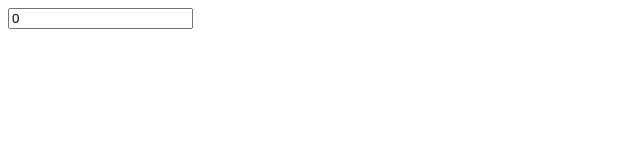
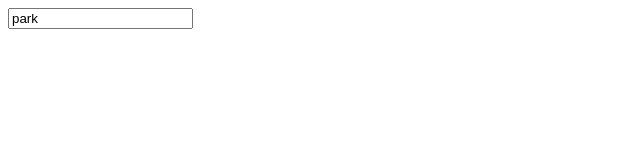
Before and after one commit to sangeuns/react-start, a React (Create React App) app: page / in a window 1280 px wide. Shown: the top 160 px of the page, without its empty margins (0-640 px from the left). Built offline with nearby package versions, Linux system fonts and the light colour scheme.

Commit message:
비제어 입력요소 방식과 onchange 제어요소

```diff
--- a/src/App.js
+++ b/src/App.js
@@ -5,14 +5,22 @@ function App() {
   let AppCallCount = 0;
   AppCallCount++;
   console.log(`app이 ${AppCallCount}번 실행됨`);
+  const name = "park";
+
   // return 값 안에 jsx 형식으로 제어요소를 입력한다
   return (
     <>
-      {/* {제어 요소 입력방식 : <input + 제어요소 + 제어요소... />}
-    - type : number, email, date.. 등 입력 유형을 설정
-    - placeholder : 임시 힌트 텍스트
-    - defaultvalue : 입력 필드의 초기값*/}
-      <input type="text" placeholder="이름을 입력해주세요" defaultValue={0} />
+      {/* 비제어 입력요소 : 직접 값을 넣어주는 것이 아닌 함수나 변수를 불러와 사용하는 방식
+      - value : const의 name을 불러와 사용
+      - onchange : 입력되는 값을 실시간으로 감지 및 업데이트 하는 상태를 말한다*/}
+      <input
+        type="text"
+        placeholder="이름을 입력해주세요"
+        value={name}
+        onChange={() => {
+          console.log("변경 상태 감지");
+        }}
+      />
     </>
   );
 }
```
